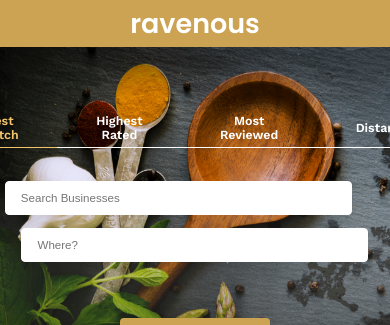
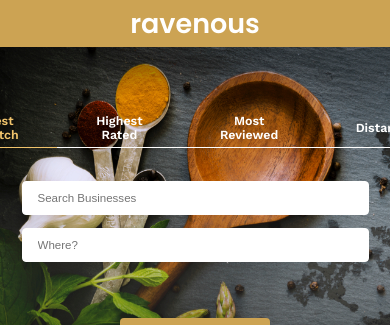
Before and after one commit to jjgrayg/Ravenous_with_backend, a React (Create React App) app in the folder client/: page / in a window 390 px wide. Shown: the top 325 px of the page. Built offline with nearby package versions, Linux system fonts and the light colour scheme; no server answers.

Commit message:
Added better mobile CSS

```diff
--- a/client/src/components/searchBar/SearchBar.css
+++ b/client/src/components/searchBar/SearchBar.css
@@ -135,4 +135,15 @@ p.tiny-text {
         margin-right: 0;
         margin-bottom: .86rem;
     }
+
+    .SearchBar-location-search {
+        flex-direction: column;
+        display: flex;
+        align-items: center;
+        justify-content: center;
+    }
+
+    .Autocomplete-container {
+        margin-right: 0;
+    }
 }
```
